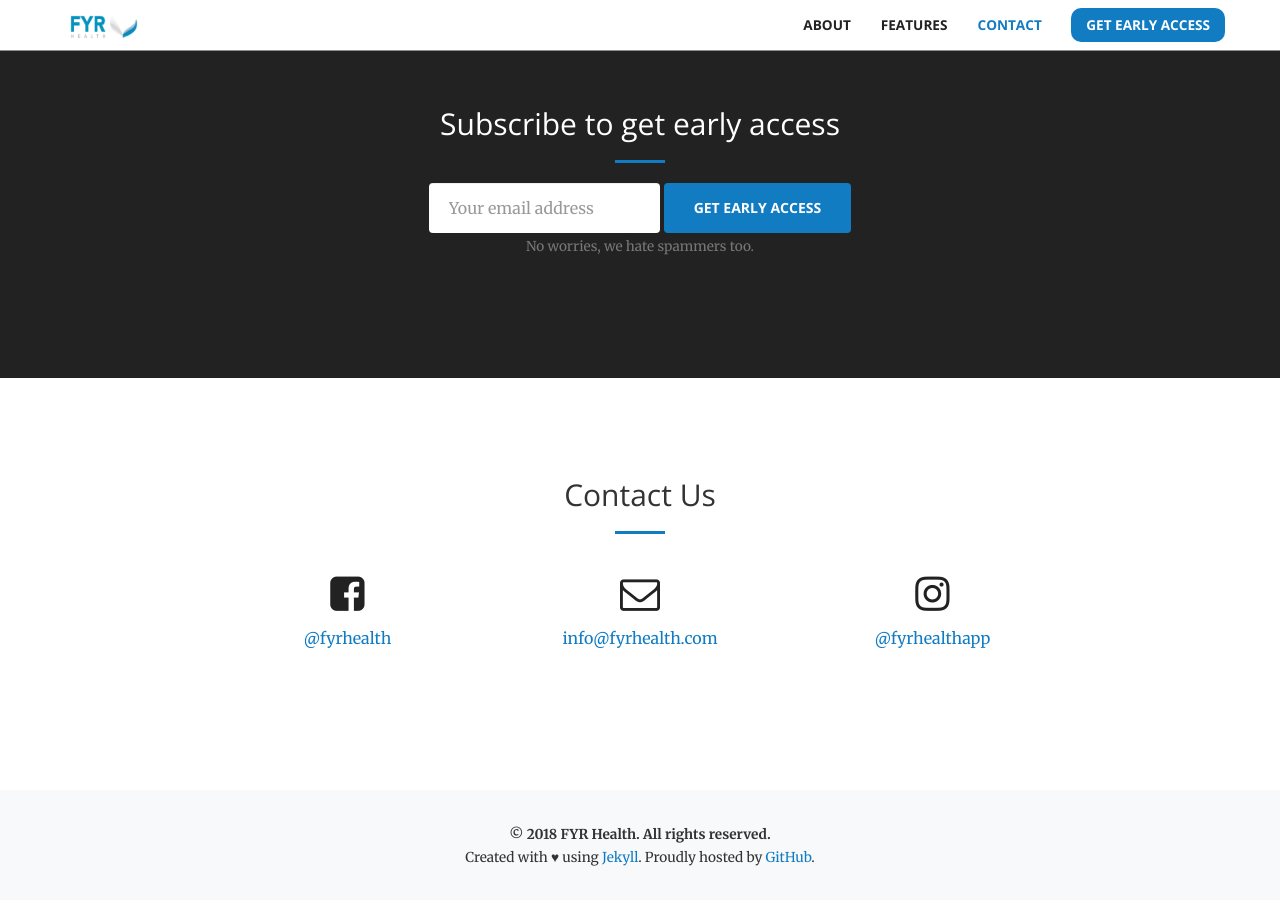
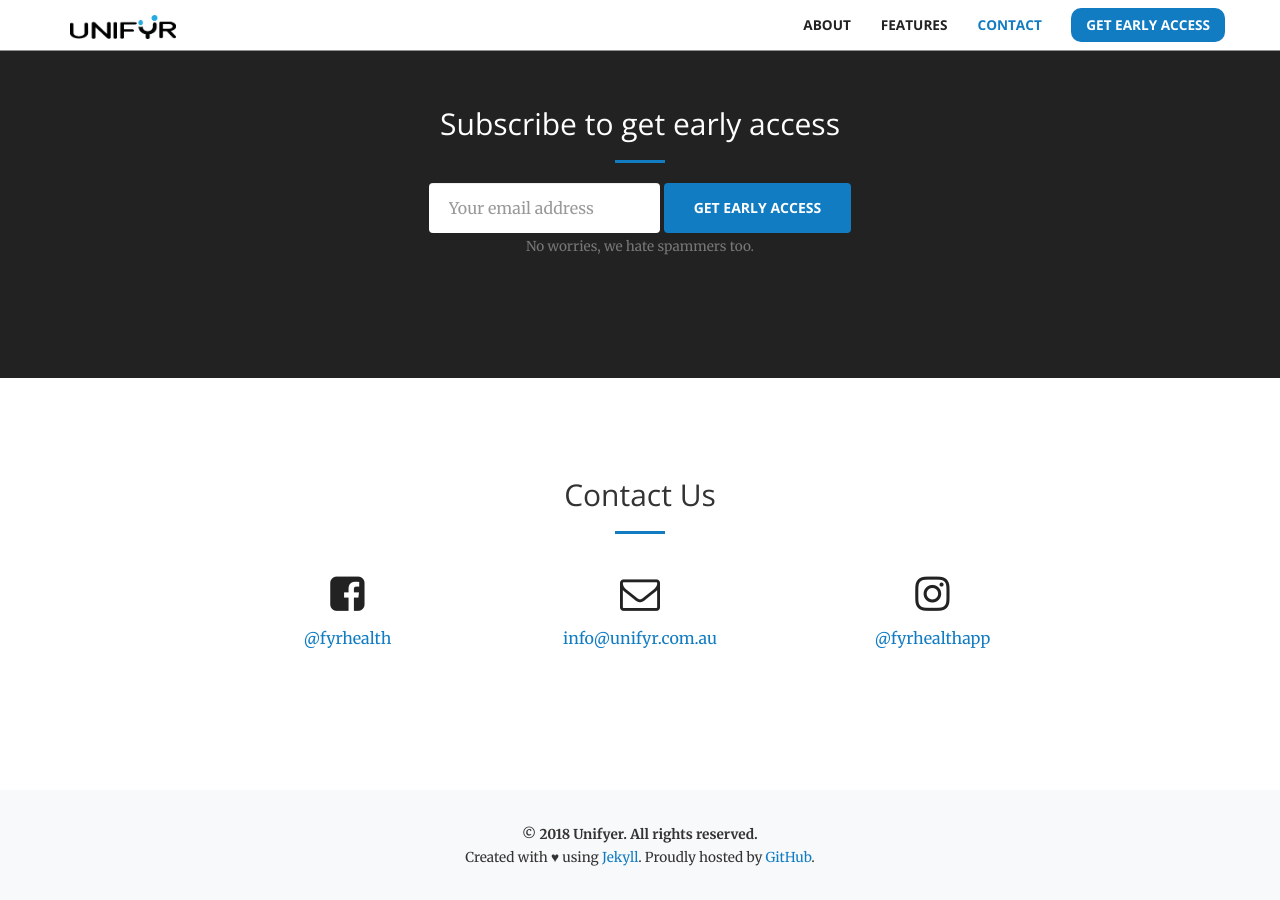
Before and after one commit to FYR-Health/FYR-Health.github.io, a Jekyll site: the page built from index.html, in a window 1280 px wide and 900 px high, scrolled down 1768 px. Built offline with Jekyll 4.4.1, drawn with Linux system fonts in a browser that asks for light colours.

Commit message:
[f] Changed the all old brand texts to current brand text
[f] Changed the old logo to the current one

```diff
--- a/_config.yml
+++ b/_config.yml
@@ -2,9 +2,9 @@
 port: 1616
 
 # Site settings
-title: "FYR Health – Connecting you to Fitness & Health"
-email: info@fyrhealth.com
-brand: FYR Health
+title: "Unifyr – Connecting you to Fitness & Health"
+email: info@unifyr.com.au
+brand: Unifyer
 description: > # this means to ignore newlines until "baseurl:"
 baseurl: "" # the subpath of your site, e.g. /blog/
 url: "" # the base hostname & protocol for your site
--- a/_includes/footer.html
+++ b/_includes/footer.html
@@ -4,7 +4,7 @@
     <br>
     <small>
       Created with &hearts; using <a href="https://jekyllrb.com/">Jekyll</a>.
-      Proudly hosted by <a href="https://github.com/FYR-Health/FYR-Health.github.io">GitHub</a>.
+      Proudly hosted by <a href="https://github.com/unifyr/unifyr.github.io">GitHub</a>.
     </small>
   </div>
 </footer>
```
Also changed, not shown: img/logo.png.
